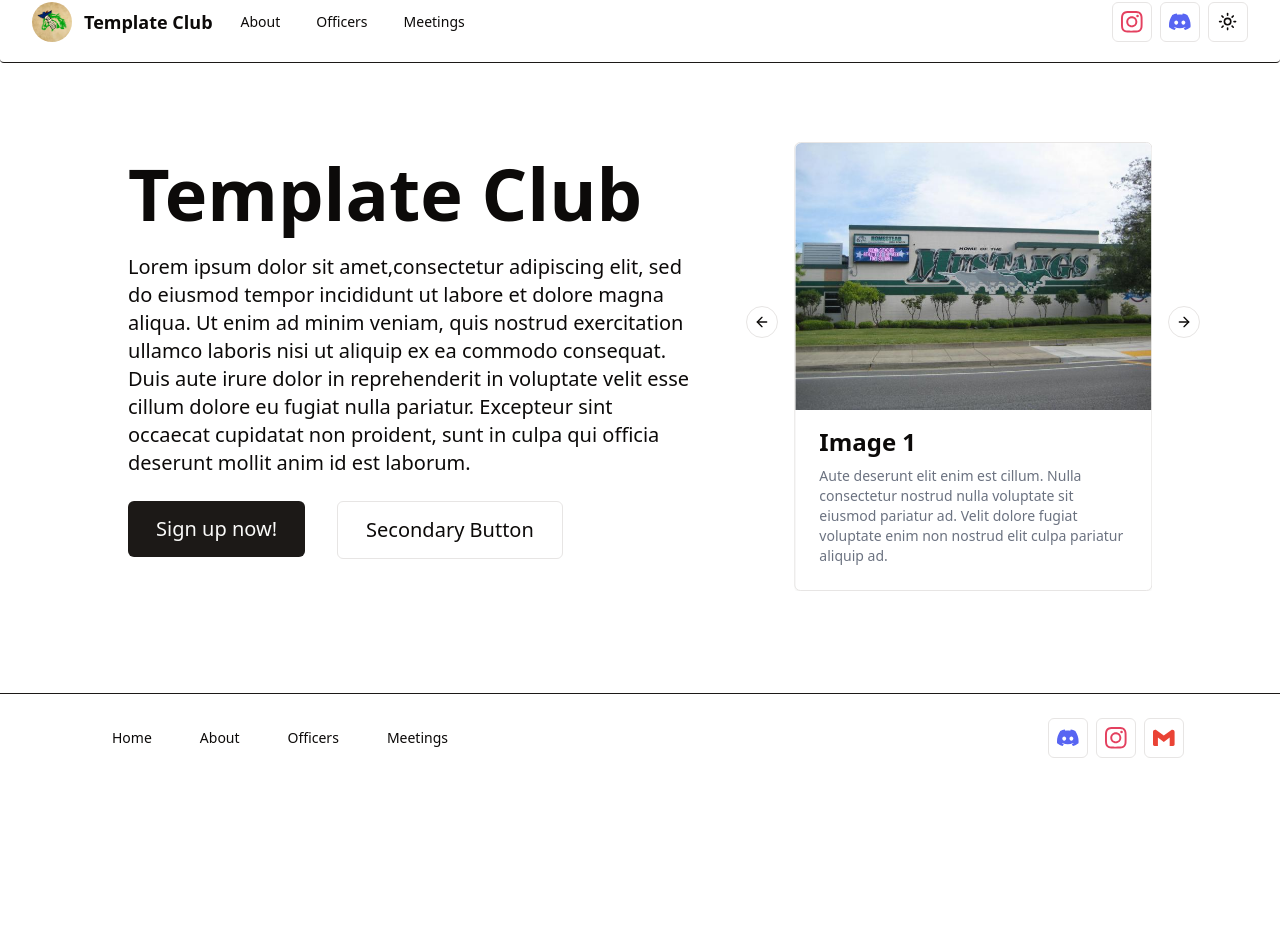
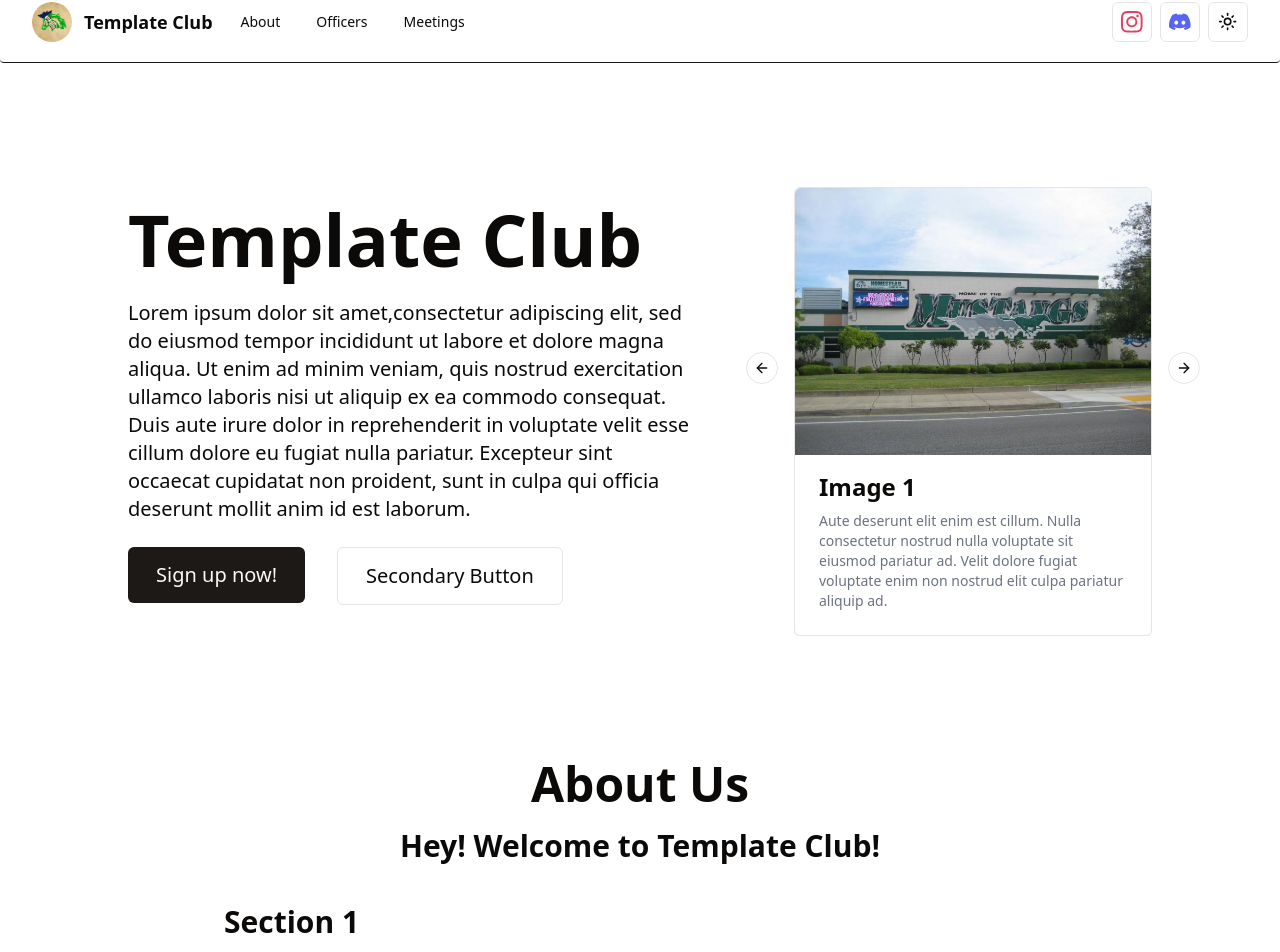
Before and after one commit to homesteadmathclub/new-website, a Next.js app: page / in a window 1280 px wide. Shown: the part 18-970 px from the top of the page. Before the commit the page ends 800 px from the top, so only its background shows below. Built offline with nearby package versions, Linux system fonts and the light colour scheme.

Commit message:
Moved about page to home page

```diff
--- a/src/app/about/page.js
+++ /dev/null
@@ -1,24 +0,0 @@
-'use client';
-
-import config from '@/lib/config.js';
-
-export default function About() {
-	return (
-		<main className='min-h-[90dvh] grid flex-col gap-y-[10rem]'>
-			<div className='h-full text-sm items-center justify-center w-[70%] lg:w-[65%] mx-auto pt-[5dvh] lg:pt-[5dvh]'>
-				<div className='m-auto text-center justify-center flex-col'>
-					<h1 className='font-bold text-5xl mb-5'>About Us</h1>
-					<h2 className='font-bold text-3xl mb-10'>
-						Hey! Welcome to {config.club_name}!
-					</h2>
-				</div>
-				{config.about_sections.map((obj) => (
-					<>
-						<h3 className='font-bold text-3xl mb-5'>{obj.title}</h3>
-						<p className='mb-10 text-lg'>{obj.content}</p>
-					</>
-				))}
-			</div>
-		</main>
-	);
-}
--- a/src/app/page.js
+++ b/src/app/page.js
@@ -14,7 +14,7 @@ import Image from 'next/image';
 
 export default function Home() {
 	return (
-		<main className='h-full mt-[2.5dvh] lg:-mt-[10dvh]'>
+		<main className='flex flex-col gap-y-12 h-full mt-[2.5dvh] lg:-mt-[10dvh]'>
 			{/* <Image
 				src='/placeholder3.png'
 				alt='drone shot of hhs'
@@ -22,7 +22,7 @@ export default function Home() {
 				height={300}
 				className='w-full absolute -z-10 brightness-[.2] h-[50%] object-cover hero-image'
 			/> */}
-			<div className='h-full text-sm lg:grid lg:grid-cols-[55%,10%,35%] items-center justify-center w-[82.5%] lg:w-[80%] mx-auto'>
+			<div className='lg:mt-[10rem] text-sm lg:grid lg:grid-cols-[55%,10%,35%] items-center justify-center w-[82.5%] lg:w-[80%] mx-auto'>
 				<div className='flex flex-col gap-y-6 pt-10 mx-auto'>
 					<div className='flex items-end text-7xl font-bold'>
 						{config.club_name}
@@ -74,6 +74,21 @@ export default function Home() {
 					</Carousel>
 				</div>
 			</div>
+			<a name="about"></a>
+			<div className='text-sm items-center justify-center w-[70%] lg:w-[65%] mx-auto pt-[5dvh] lg:pt-[5dvh] mb-12'>
+				<div className='m-auto text-center justify-center flex-col'>
+					<h1 className='font-bold text-5xl mb-5'>About Us</h1>
+					<h2 className='font-bold text-3xl mb-10'>
+						Hey! Welcome to {config.club_name}!
+					</h2>
+				</div>
+				{config.about_sections.map((obj) => (
+					<>
+						<h3 className='font-bold text-3xl mb-5'>{obj.title}</h3>
+						<p className='mb-10 text-lg'>{obj.content}</p>
+					</>
+				))}
+			</div>
 		</main>
 	);
 }
--- a/src/components/Navbar.jsx
+++ b/src/components/Navbar.jsx
@@ -21,7 +21,7 @@ import { IoClose, IoMenu } from 'react-icons/io5';
 export default function Navbar() {
 	const [open, setOpen] = react.useState(false);
 	return (
-		<nav className='w-[100svw] bg-white/80 dark:bg-stone-950/80 border-b-[1px] border-stone-900 sticky top-0 rounded-b-sm backdrop-blur-3xl'>
+		<nav className='z-50 w-[100svw] bg-white/80 dark:bg-stone-950/80 border-b-[1px] border-stone-900 sticky top-0 rounded-b-sm backdrop-blur-3xl'>
 			<div className='container mx-auto flex h-16 items-center justify-between py-10'>
 				<div className='flex flex-row items-center w-full gap-3'>
 					<Link className='flex items-center gap-3' href='/'>
@@ -35,7 +35,7 @@ export default function Navbar() {
 					</Link>
 					<nav className='hidden lg:flex items-start gap-1'>
 						<Button asChild variant='ghost'>
-							<Link className='text-sm font-medium' href='/about'>
+							<Link className='text-sm font-medium' href='/#about'>
 								About
 							</Link>
 						</Button>
@@ -106,7 +106,7 @@ export default function Navbar() {
 								<div className='grid gap-2 py-6'>
 									<MobileLink
 										onOpenChange={setOpen}
-										href='/about'
+										href='/#about'
 									>
 										About
 									</MobileLink>
```
